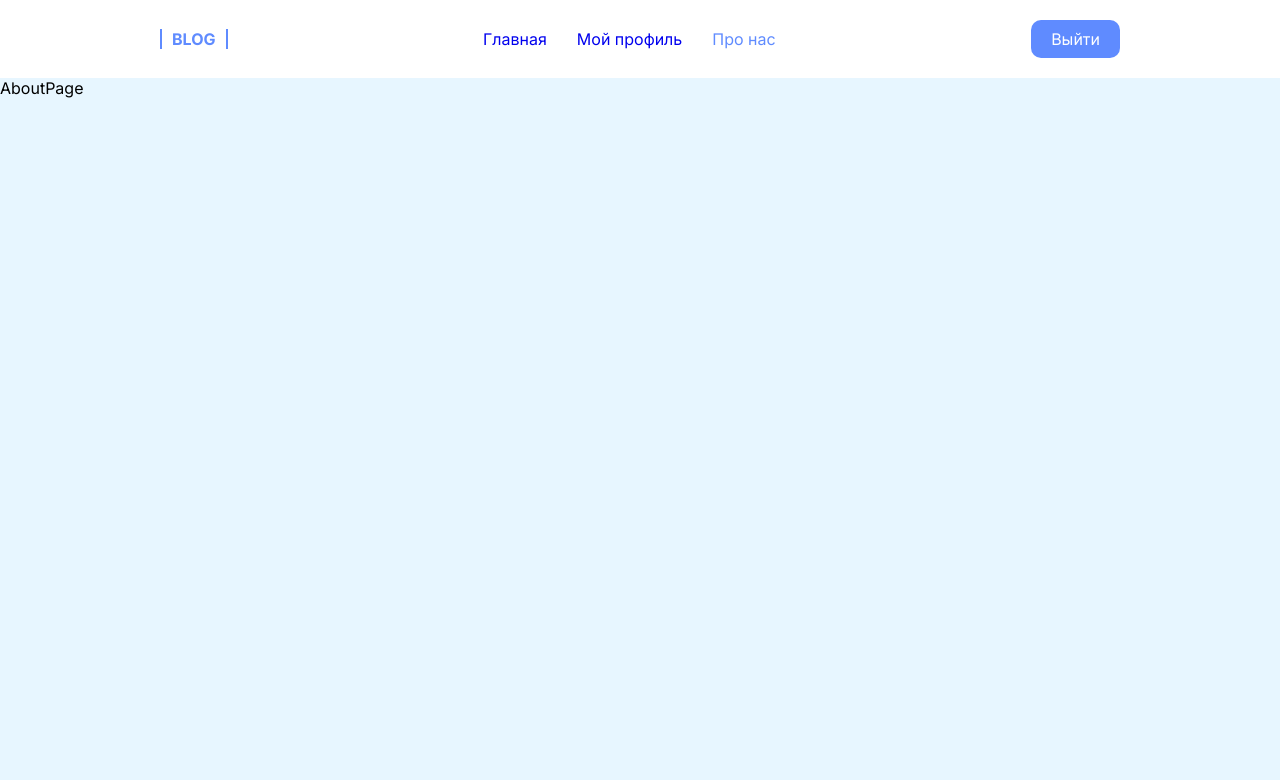
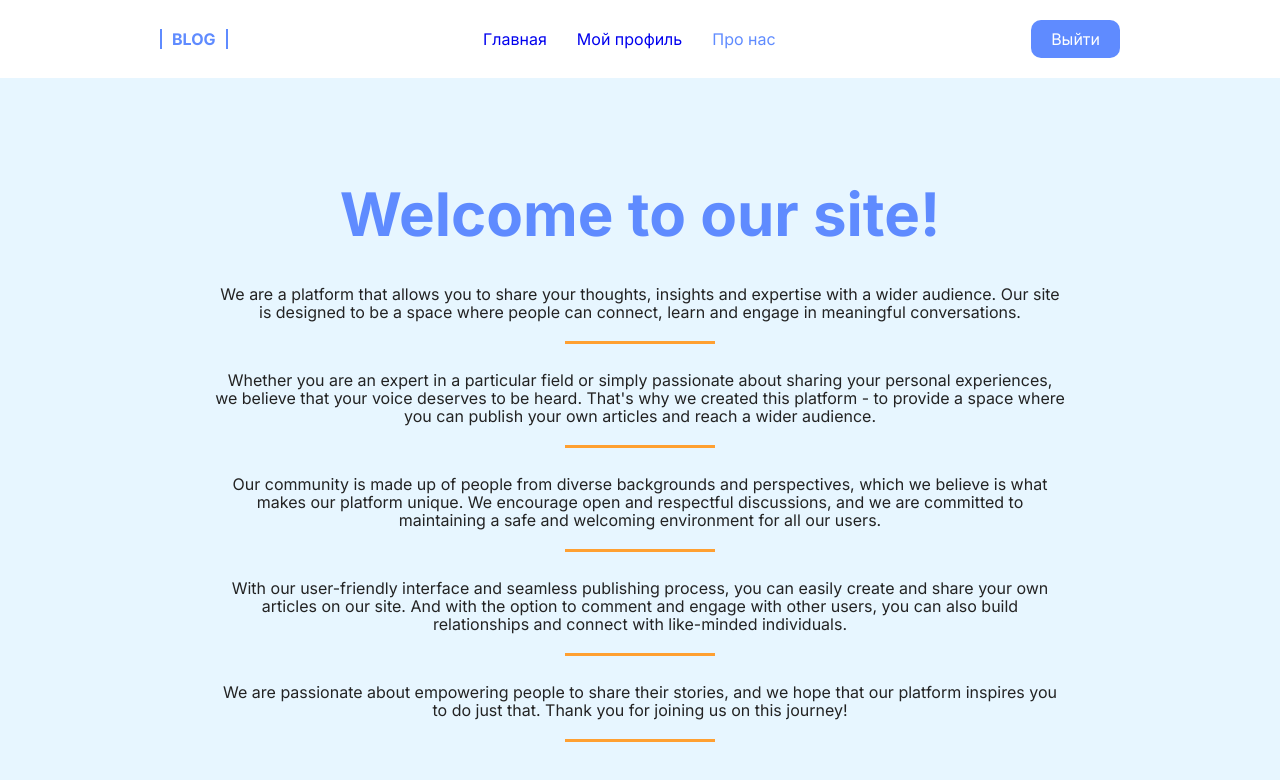
Before and after one commit to danilovvvladimir/mern-blog, a React (Create React App) app in the folder client/: page /about in a window 1280 px wide. Shown: the top 780 px of the page. Built offline with nearby package versions, Linux system fonts and the light colour scheme.

Commit message:
About page

```diff
--- a/client/src/pages/AboutPage/AboutPage.scss
+++ b/client/src/pages/AboutPage/AboutPage.scss
@@ -0,0 +1,31 @@
+@import "../../assets/styles/variables.scss";
+
+.about {
+  padding-top: 100px;
+  &__title {
+    text-align: center;
+    margin-bottom: 35px;
+  }
+  &__text {
+    font-size: 16px;
+    line-height: 18px;
+    color: $text-color;
+    margin: 0 auto;
+    margin-bottom: 25px;
+    padding-bottom: 25px;
+    text-align: center;
+    position: relative;
+    max-width: 850px;
+    &::before {
+      content: "";
+      position: absolute;
+      bottom: -10px;
+      left: 50%;
+      transform: translateX(-50%);
+      width: 150px;
+      height: 3px;
+      background-color: $accent-color;
+      margin-bottom: 12px;
+    }
+  }
+}
--- a/client/src/pages/AboutPage/AboutPage.tsx
+++ b/client/src/pages/AboutPage/AboutPage.tsx
@@ -6,7 +6,38 @@ import { FC } from "react";
 import "./AboutPage.scss";
 
 const AboutPage: FC = () => {
-  return <div>AboutPage</div>;
+  return (
+    <section className="about">
+      <div className="container">
+        <h1 className="title about__title">Welcome to our site!</h1>
+        <p className="about__text">
+          We are a platform that allows you to share your thoughts, insights and expertise with a
+          wider audience. Our site is designed to be a space where people can connect, learn and
+          engage in meaningful conversations.
+        </p>
+        <p className="about__text">
+          Whether you are an expert in a particular field or simply passionate about sharing your
+          personal experiences, we believe that your voice deserves to be heard. That's why we
+          created this platform - to provide a space where you can publish your own articles and
+          reach a wider audience.
+        </p>
+        <p className="about__text">
+          Our community is made up of people from diverse backgrounds and perspectives, which we
+          believe is what makes our platform unique. We encourage open and respectful discussions,
+          and we are committed to maintaining a safe and welcoming environment for all our users.
+        </p>
+        <p className="about__text">
+          With our user-friendly interface and seamless publishing process, you can easily create
+          and share your own articles on our site. And with the option to comment and engage with
+          other users, you can also build relationships and connect with like-minded individuals.
+        </p>
+        <p className="about__text">
+          We are passionate about empowering people to share their stories, and we hope that our
+          platform inspires you to do just that. Thank you for joining us on this journey!
+        </p>
+      </div>
+    </section>
+  );
 };
 
 export default AboutPage;
```
